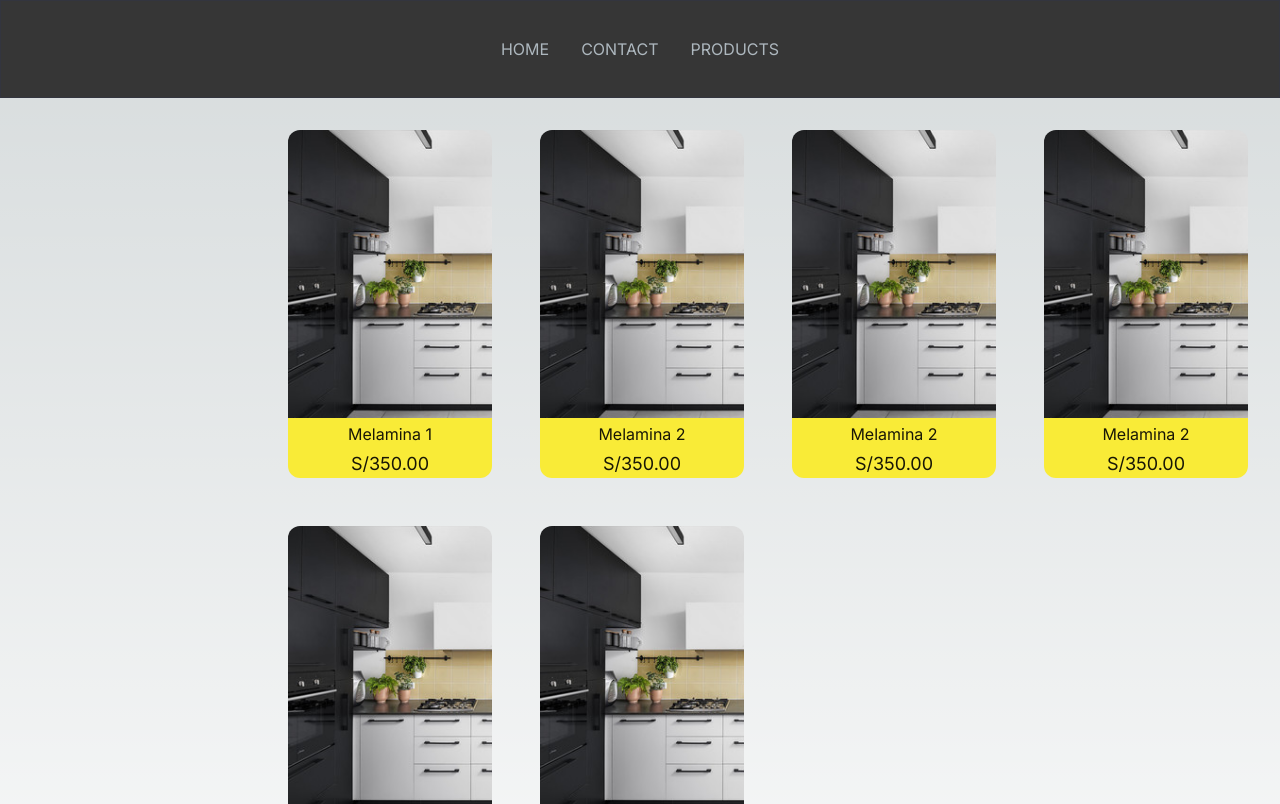
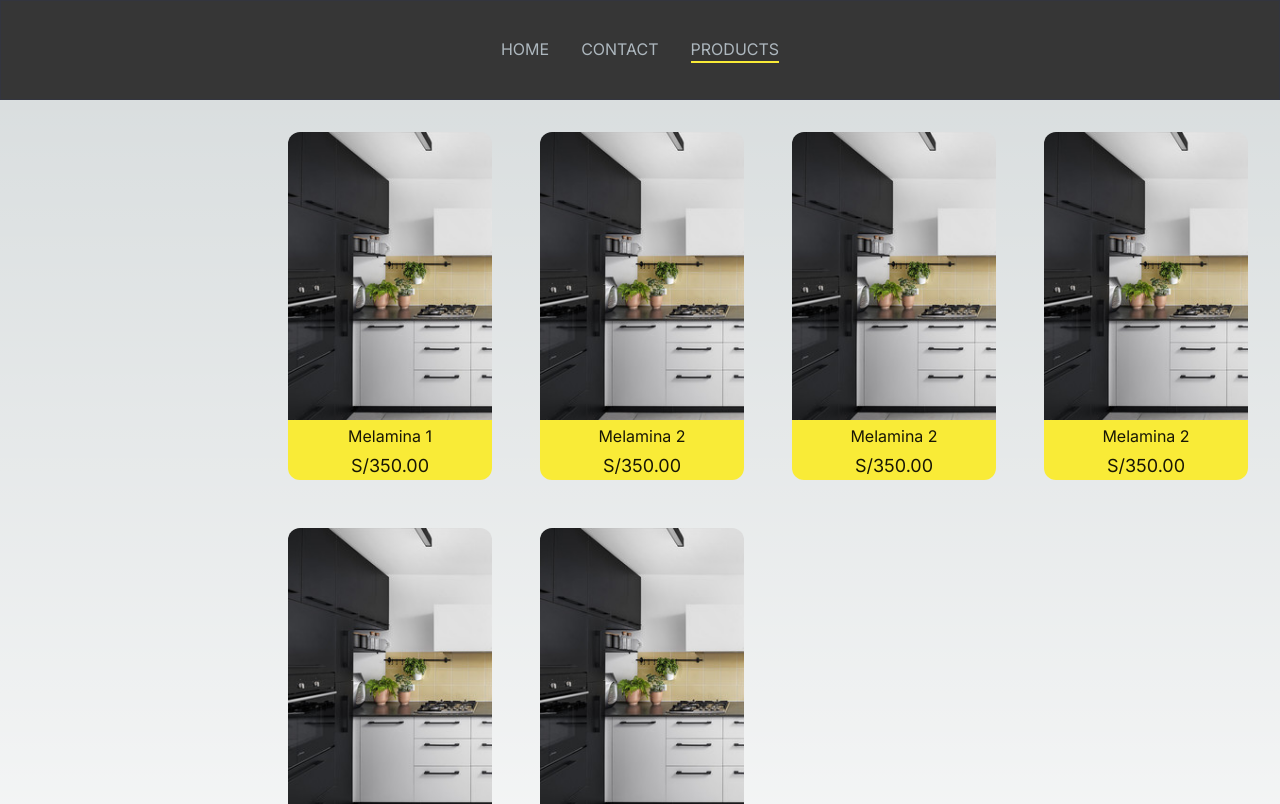
Before and after one commit to PedroMolina17/gruponoa, a Next.js app: page /products in a window 1280 px wide. Shown: the top 804 px of the page. Built offline with nearby package versions, Linux system fonts and the light colour scheme.

Commit message:
Navbar active

```diff
--- a/src/components/NavLink.jsx
+++ b/src/components/NavLink.jsx
@@ -1,13 +1,23 @@
 import Link from "next/link";
+import { usePathname } from "next/navigation";
 
 const NavLink = ({ href, title }) => {
+  const pathname = usePathname();
+
   return (
     <Link
       href={href}
-      className="block  py-2 pl-3 pr-4 text-[#ADB7BE]  sm:text-base rounded md:p-0 hover:text-white"
+      className={`link ${
+        pathname === href ? "active" : ""
+      } block py-2 pl-3 pr-4 text-[#ADB7BE] sm:text-base rounded md:p-0 hover:text-white`}
+      style={{
+        borderBottom: pathname === href ? "2px solid #f9eb37" : "none",
+        borderRadius: 0,
+      }}
     >
       {title}
     </Link>
   );
 };
+
 export default NavLink;
```
